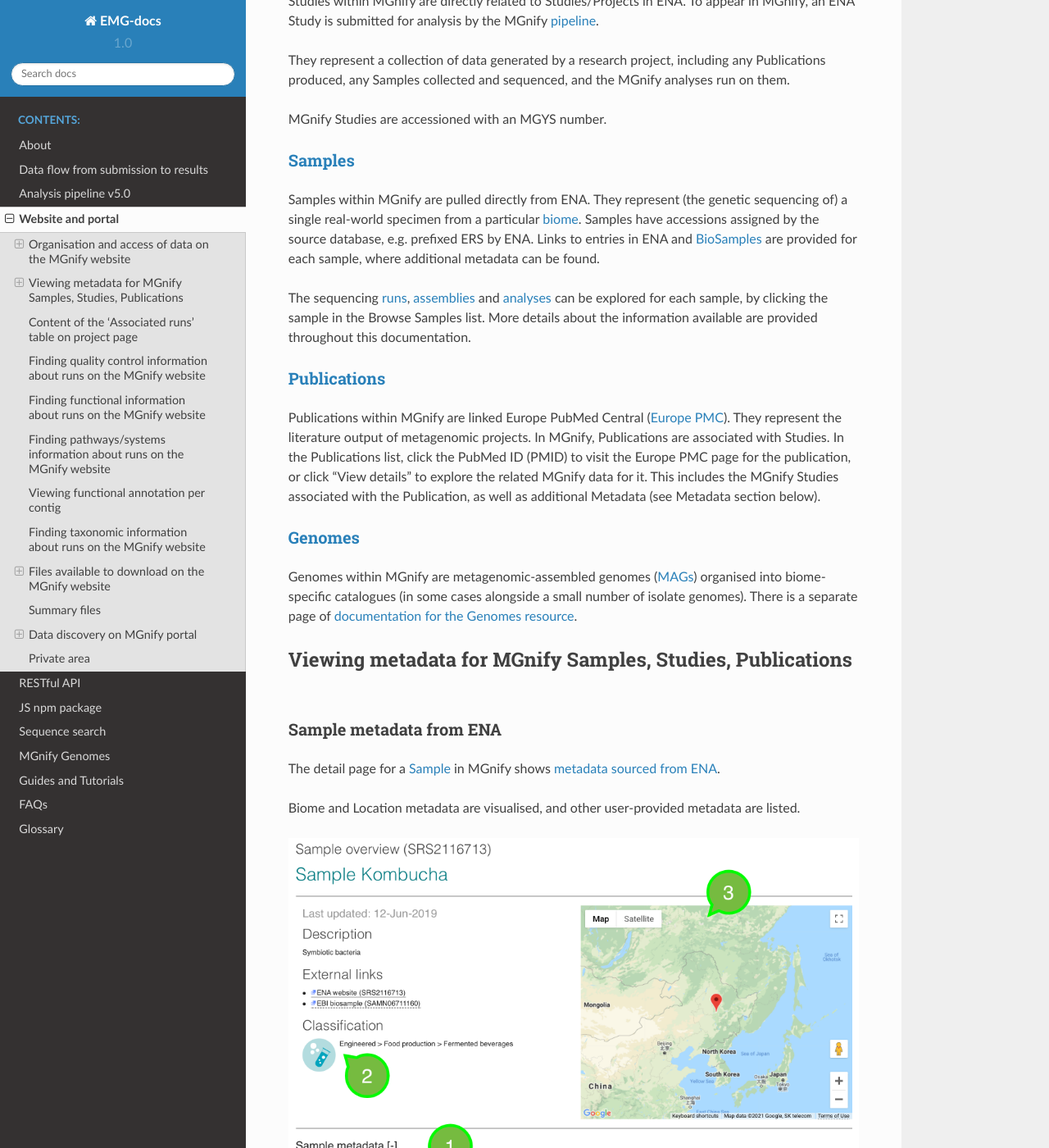
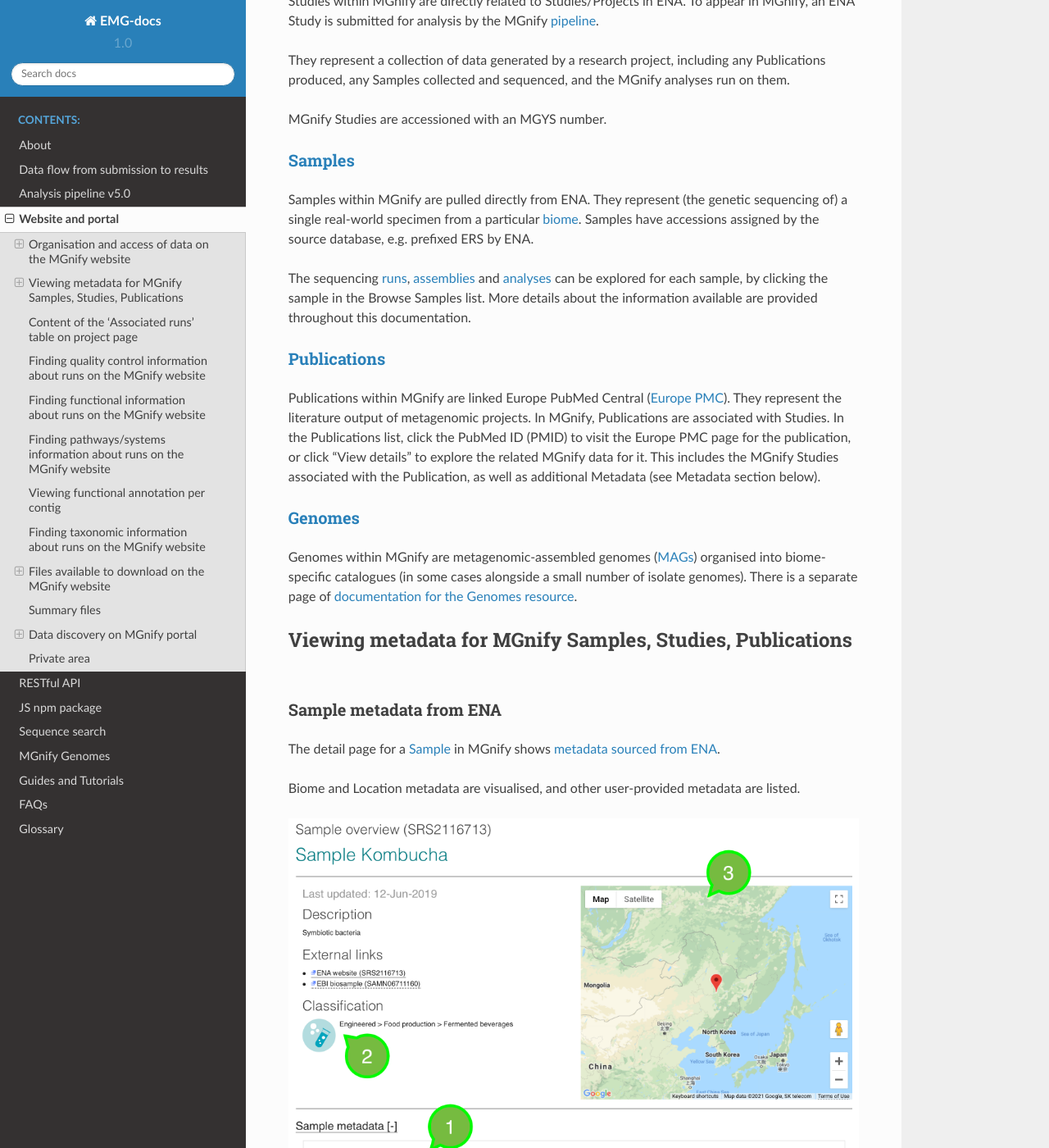
Before and after one commit to EBI-Metagenomics/EMG-docs, a Sphinx documentation site: the page built from docs/portal.rst, in a window 1280 px wide and 1400 px high, scrolled down 638 px. Shown: the whole window at 82% size. Built offline with Sphinx 7.4.7 and the Read the Docs theme 2.0.0, drawn with Linux system fonts in a browser that asks for light colours; some of the changed text lies outside the part shown.

Commit message:
moves note about BioSamples to metadata section

```diff
--- a/docs/portal.rst
+++ b/docs/portal.rst
@@ -36,8 +36,6 @@
 Samples within MGnify are pulled directly from ENA.
 They represent (the genetic sequencing of) a single real-world specimen from a particular :term:`biome`.
 Samples have accessions assigned by the source database, e.g. prefixed ERS by ENA.
-Links to entries in ENA and `BioSamples <https://www.ebi.ac.uk/biosamples/>`__ are provided for each sample,
-where additional metadata can be found.
 
 The sequencing :term:`runs<run>`, :term:`assemblies<assembly>` and :term:`analyses<analysis result>` can be explored
 for each sample, by clicking the sample in the Browse Samples list.
```
Also changed, not shown: other parts of docs/portal.rst (+6 -0 lines).
